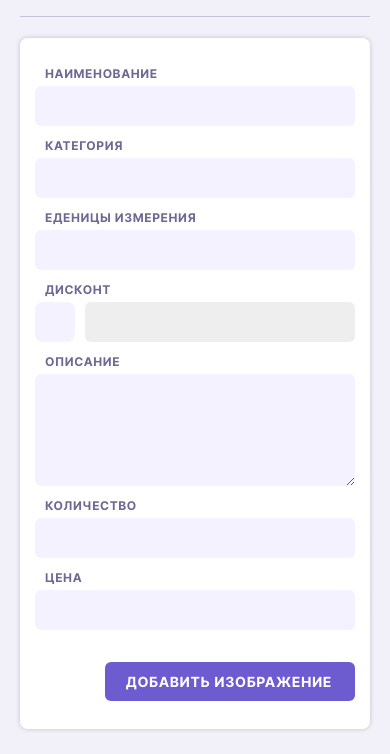
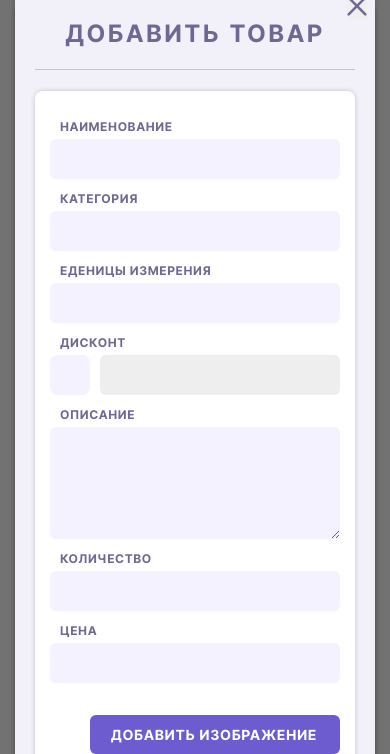
Before and after one commit to demorest49de/CRM, a plain HTML site: page index.html in a window 390 px wide. Both pictures are taken after typing "Sample" into the empty fields and a click on the button "ДОБАВИТЬ ТОВАР". Shown: the part 66-820 px from the top of the page. Drawn offline with Linux system fonts and the light colour scheme.

Commit message:
additem.css changed; index.html changed;

```diff
--- a/css/additem.css
+++ b/css/additem.css
@@ -15,7 +15,7 @@
     background: #F2F0F9;
     box-shadow: 0px 0px 6px rgba(0, 0, 0, 0.25);
     color: #6E6893;
-    padding: 32px 0;
+    padding: 35px 0;
     font-size: 12px;
     text-transform: uppercase;
     font-weight: 600;
@@ -23,16 +23,18 @@
     letter-spacing: 0.05em;
     position: absolute;
     max-width: 792px;
-    max-height: 606px;
+    max-height: 613px;
     left: 0;
     right: 0;
-    bottom: 70px;
-    top: 0;
+    bottom: 0px;
+    top: 0px;
     margin: auto auto;
 }
 
 .add-item__container {
-    padding: 0 106px;
+    padding: 0 0px;
+    max-width: 580px;
+    margin: 0 auto;
 }
 
 .add-item__title {
@@ -49,9 +51,10 @@
     box-shadow: 0px 0px 5px rgba(0, 0, 0, 0.2);
     border-radius: 8px;
     padding: 28px;
+    max-width: 100%;
+    /*margin: 0 auto 28px auto;*/
     margin-bottom: 28px;
 }
-
 .add-item__line {
     margin-bottom: 21px;
     height: 1px;
@@ -136,6 +139,7 @@
 .add-item__description
 .add-item__input {
     min-height: 112px;
+    padding-top: 10px;
 }
 
 .add-item__quantity {
@@ -249,7 +253,6 @@
     display: flex;
     justify-content: space-between;
     align-items: center;
-    margin: 0 28px;
 }
 
 .add-item__total {
@@ -285,21 +288,31 @@
     border-style: none;
 }
 
-@media (max-width: 800px) {
+@media (max-width: 822px) {
 
     .add-item {
         position: absolute;
-        max-width: 792px;
-        max-height: unset;
-        margin: auto auto;
+        max-width: unset;
+        margin: 50px auto;
+        left: 15px;
+        right: 15px;
+        max-height: 913px;
     }
 
     .add-item__content {
-        min-width: 580px;
-    }
+        grid-template-columns: 1fr;
+        grid-template-areas:
+        "name       "
+        "category   "
+        "measure    "
+        "discount  "
+        "description"
+        "quantity"
+        "price"
+        "add-image";
 
-    .add-item__overflow {
-        overflow-x: auto;
+        min-width: unset;
+        padding: 28px 15px;
     }
 
     .add-item__title {
@@ -349,39 +362,19 @@
 
     .add-item__input-set {
         display: grid;
-        grid-template-columns: 40px 200px;
+        grid-template-columns: 40px 100%;
         column-gap: 10px;
     }
 
     .add-item__input-set .add-item__input {
-        max-width: 500px;
+        max-width: calc(524px - 10px - 40px);
     }
 }
 
-@media (max-width: 500px) {
-
-    .add-item__overflow {
-        overflow-x: unset;
-    }
+@media (max-width: 613px) {
 
     .add-item__container {
         padding: 0 20px;
-    }
-
-    .add-item__content {
-        grid-template-columns: 1fr;
-        grid-template-areas:
-        "name       "
-        "category   "
-        "measure    "
-        "discount  "
-        "description"
-        "quantity"
-        "price"
-        "add-image";
-
-        min-width: unset;
-        padding: 28px 15px;
     }
 
     .add-item__content {
@@ -390,7 +383,7 @@
 
     .add-item__input-set {
         justify-content: start;
-        grid-template-columns: 40px minmax(200px, calc(524px - 50px));
+        grid-template-columns: 40px minmax(170px, calc(524px - 50px));
     }
 
     .add-item-close-button {
--- a/index.html
+++ b/index.html
@@ -208,10 +208,11 @@
 	  <div class="add-item__container">
 		<h1 class="add-item__title">добавить товар</h1>
 		<div class="add-item__line"></div>
+
 		<form class="add-item__form" action="https://jsonplaceholder.typicode.com/posts" name="add-item__form"
 			  id="add-item__form" method="post">
 
-		  <div class="add-item__overflow">
+
 		  <fieldset class="add-item__content">
 			<div class="add-item__block add-item__name">
 			  <label class="add-item__label" for="add-item__name">
@@ -272,11 +273,9 @@
 					 name="image"
 					 accept="image/jpeg, image/png">
 			</div>
+		  </fieldset>
+		</form>
 
-			</fieldset>
-		  </div>
-
-		</form>
 		<div class="add-item__total-block">
 		  <p class="add-item__total">
 			<span class="add-item__total-text">Итоговая стоимость: </span>
```
Lines whose indentation alone changed are shown as unchanged.
